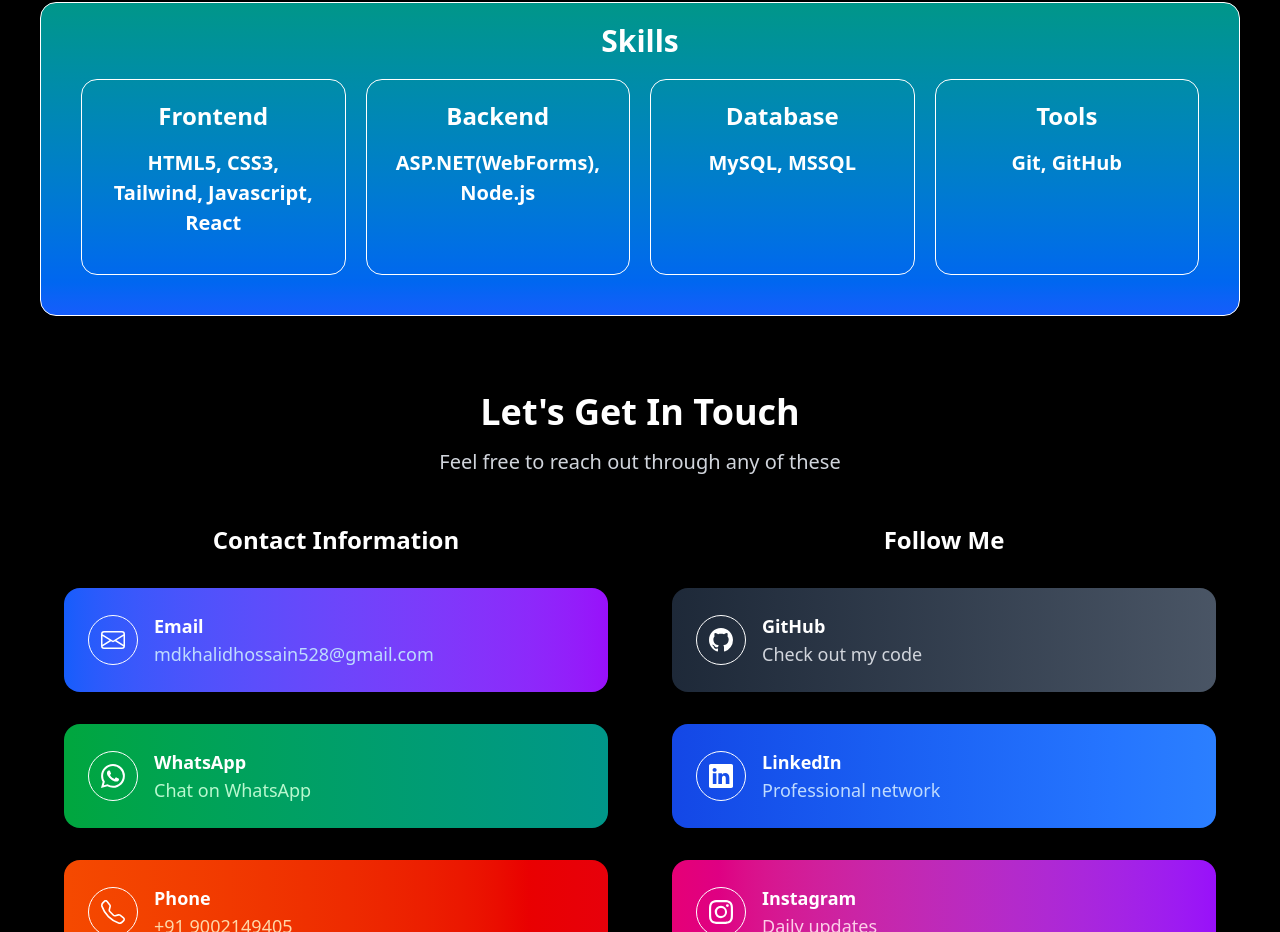
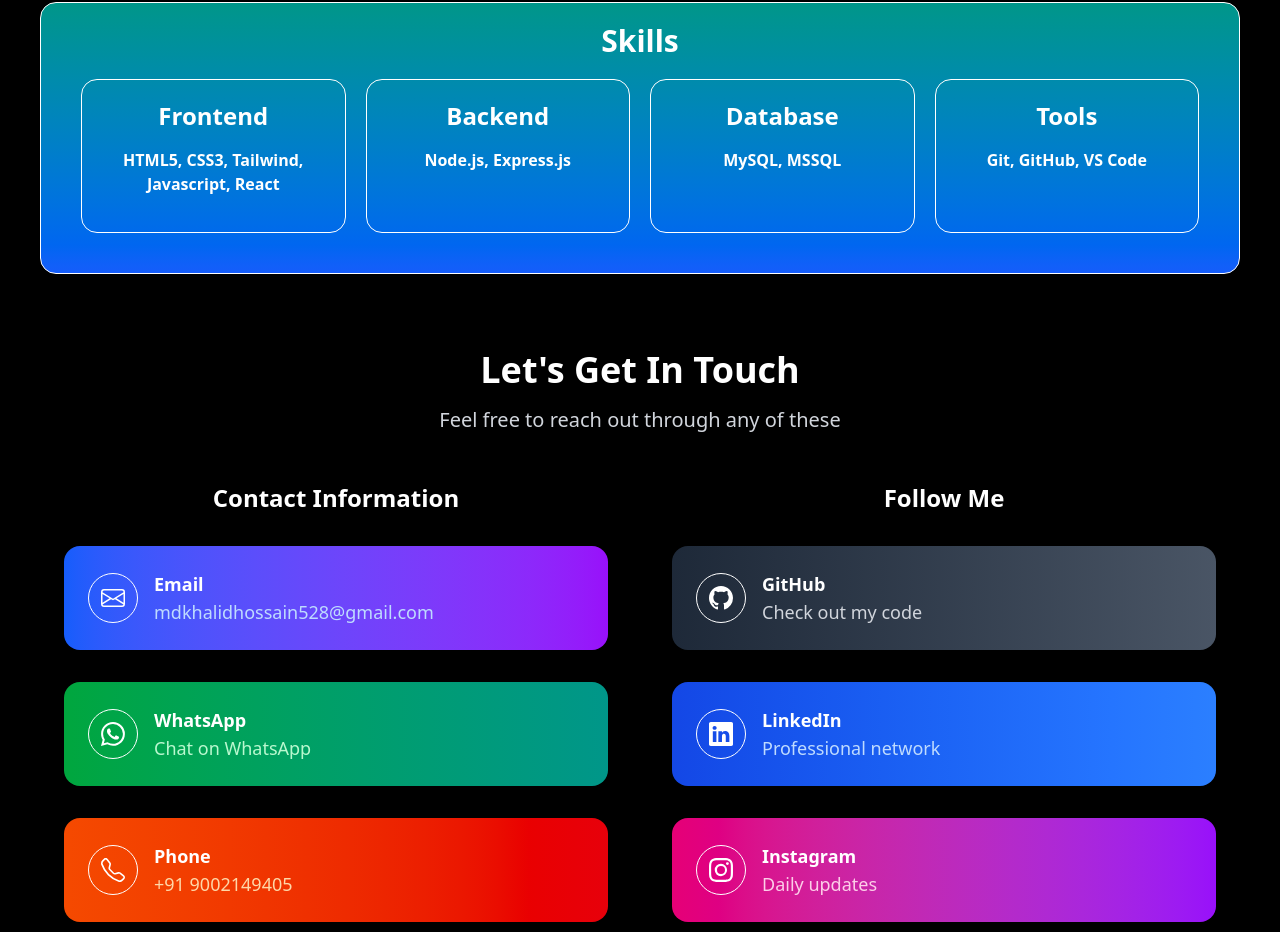
Before and after one commit to MDK528/my-portfolio, a React (Vite) app: page / in a window 1280 px wide. Shown: the part 1158-2090 px from the top of the page. Built offline with nearby package versions, Linux system fonts and the light colour scheme.

Commit message:
update skills.jsx

```diff
--- a/src/components/Skills/Skills.jsx
+++ b/src/components/Skills/Skills.jsx
@@ -14,20 +14,20 @@
 
                     <div className= 'border rounded-2xl border-white px-5 py-5  hover:transform-[scale(1.05)]'>
                         <h1 className='text-2xl font-bold text-center'>Frontend</h1>
-                        <p className='md:text-[20px] font-bold text-center py-4'>HTML5, CSS3, Tailwind, Javascript, React</p>
+                        <p className='text-base font-semibold text-center py-4'>HTML5, CSS3, Tailwind, Javascript, React</p>
                     </div>
 
-                    <div className= 'border rounded-2xl border-white px-5 py-5  hover:transform-[scale(1.05)]'>
+                    <div className= 'border rounded-2xl border-white px-5 py-5 hover:transform-[scale(1.05)]'>
                         <h1 className='text-2xl font-bold text-center'>Backend</h1>
-                        <p className='md:text-[20px] font-bold text-center py-4'>ASP.NET(WebForms), Node.js</p>
+                        <p className='text-base font-semibold text-center py-4'>Node.js, Express.js</p>
                     </div>
                     <div className= 'border rounded-2xl border-white px-5 py-5  hover:transform-[scale(1.05)]'>
                         <h1 className='text-2xl font-bold text-center'>Database</h1>
-                        <p className='md:text-[20px] font-bold text-center py-4'>MySQL, MSSQL</p>
+                        <p className='text-base font-semibold text-center py-4'>MySQL, MSSQL</p>
                     </div>
                     <div className= 'border rounded-2xl border-white px-5 py-5 hover:transform-[scale(1.05)]'>
                         <h1 className='text-2xl font-bold text-center'>Tools</h1>
-                        <p className='md:text-[20px] font-bold text-center py-4'>Git, GitHub</p>
+                        <p className='text-base font-semibold text-center py-4'>Git, GitHub, VS Code</p>
                     </div>
 
                 </div>
```
